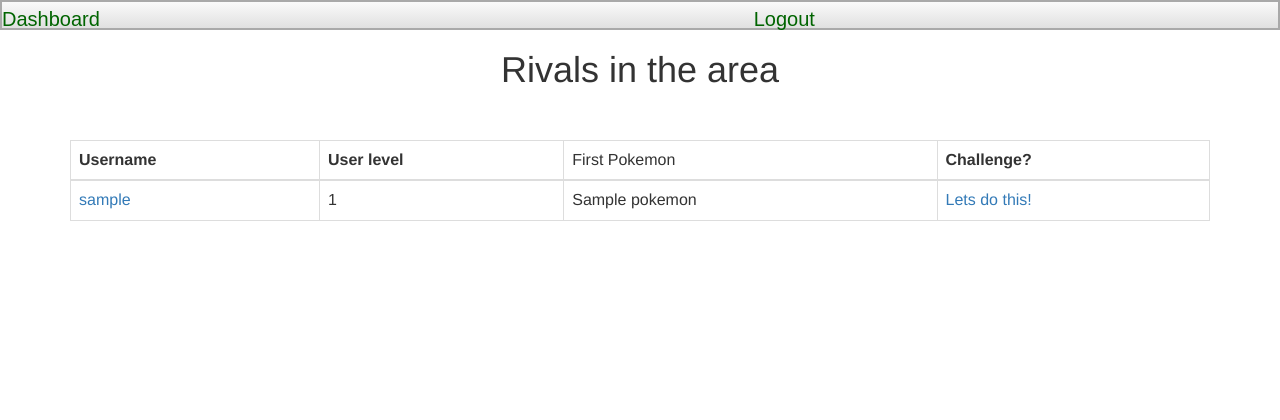
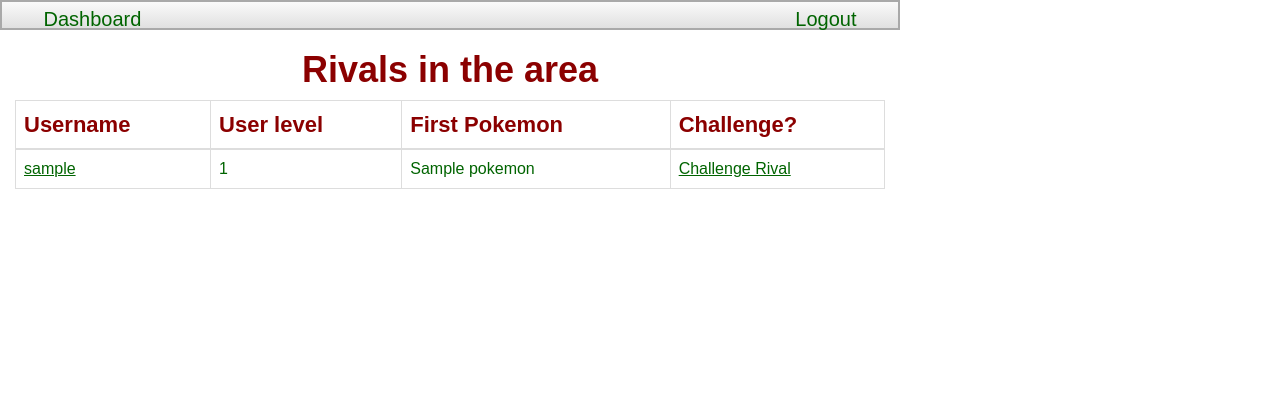
Before and after one commit to blainemercado/pokepoke, a Django app: template apps/poke/templates/poke/rivals.html in a window 1280 px wide. Shown: the top 420 px of the page. Before the commit the page ends 221 px from the top, so only its background shows below. Run offline with Django 3.2, Linux system fonts and the light colour scheme; the template is opened without the code that fills it: values that come from a table or form of the project are taken from there, others are empty; tables that the repository leaves empty hold one stand-in row (values such as "Sample post"); parts of the project's set-up code (start-up, migrations or seed data) failed here and were passed over; some libraries are stand-ins or nearby versions.

Commit message:
added reserve pokemon to battle page, and styling on rivals page

```diff
--- a/apps/poke/static/poke/css/rivals.css
+++ b/apps/poke/static/poke/css/rivals.css
@@ -1,3 +1,16 @@
+
+#container {
+	width: 900px;
+	min-height: 1000px;
+	text-align: center;
+}
+h1 {
+	text-align: center;
+	margin-bottom: 10px;
+	font-family: fantasy;
+	color: darkred;
+	font-weight: bold;
+}
 #nav {
 		border: 2px solid darkgrey;
 		height: 30px;
@@ -19,3 +32,19 @@
 			font-size: 20px;
 			color: darkgreen;
 		}
+.table {
+	width: 870px;
+}
+	.table th {
+		font-family:fantasy;
+		font-size: 22px;
+		color: darkred;
+	}
+	.table td {
+		font-family: fantasy;
+		font-size: 16px;
+		color: darkgreen;
+	}
+	.table a {
+		color: darkgreen;
+	}
--- a/apps/poke/static/poke/css/trade.css
+++ b/apps/poke/static/poke/css/trade.css
@@ -11,7 +11,7 @@
 }
 #container {
 	width: 900px;
-	height: 1000px;
+	min-height: 1000px;
 	background: #fbcecd; /* For browsers that do not support gradients */
 	background: -webkit-radial-gradient(#fbcecd, #7dc56c); /* Safari 5.1 to 6.0 */
 	background: -o-radial-gradient(#fbcecd, #7dc56c); /* For Opera 11.6 to 12.0 */
--- a/apps/poke/templates/poke/otherdashboard.html
+++ b/apps/poke/templates/poke/otherdashboard.html
@@ -30,7 +30,9 @@
 			{%endif%}
 		</div>
 		<div id="roster">
-			<h2>Roster:</h2>
+			<div class="heading">
+				<h2>Roster:</h2>
+			</div>
 
 			<div class="poke">
 				<h3>{{user.p1.name}}</h3>
--- a/apps/poke/templates/poke/rivals.html
+++ b/apps/poke/templates/poke/rivals.html
@@ -8,13 +8,7 @@
     <link rel="stylesheet" type="text/css" href="static/poke/css/rivals.css">
 </head>
 <body>
-<style>
-h1{
-	text-align: center;
-	margin-bottom: 50px;
-}
-
-</style>
+<div id="container">
   <div id="nav">
     <a id="home" href="{%url 'poke_dashboard' %}">Dashboard</a>
     <div id="logout">
@@ -29,7 +23,7 @@ h1{
         <tr>
           <th>Username</th>
           <th>User level</th>
-        <td> First Pokemon </td>
+          <th> First Pokemon </th>
           <th>Challenge?</th>
         </tr>
       </thead>
@@ -37,10 +31,10 @@ h1{
         <tr>
      			{%for user in users%}
   		<tr>
-			<td><a href='otherdashboard/{{user.id}}'> {{user.username}} </a> </td>
+  			<td><a href='otherdashboard/{{user.id}}'> <u>{{user.username}}</u> </a> </td>
   			<td> {{user.lvl}} </td>
   			<td> {{user.p1.name}} </td>
-			<td> <a href='/preprebattle/{{user.id}}'> Lets do this! </a> </td>
+  			<td> <a href='/preprebattle/{{user.id}}'> <u>Challenge Rival</u> </a> </td>
   		</tr>
   		{%endfor%}
         </tr>
@@ -48,5 +42,6 @@ h1{
     </table>
   </div>
   </table>
+</div>
 </body>
 </html>
```
Also changed, not shown: apps/poke/static/poke/css/battle.css (+13 -5 lines), apps/poke/templates/poke/battle.html (+20 -2 lines), apps/poke/views.py (+36 -36 lines). Lines whose indentation alone changed are shown as unchanged.
